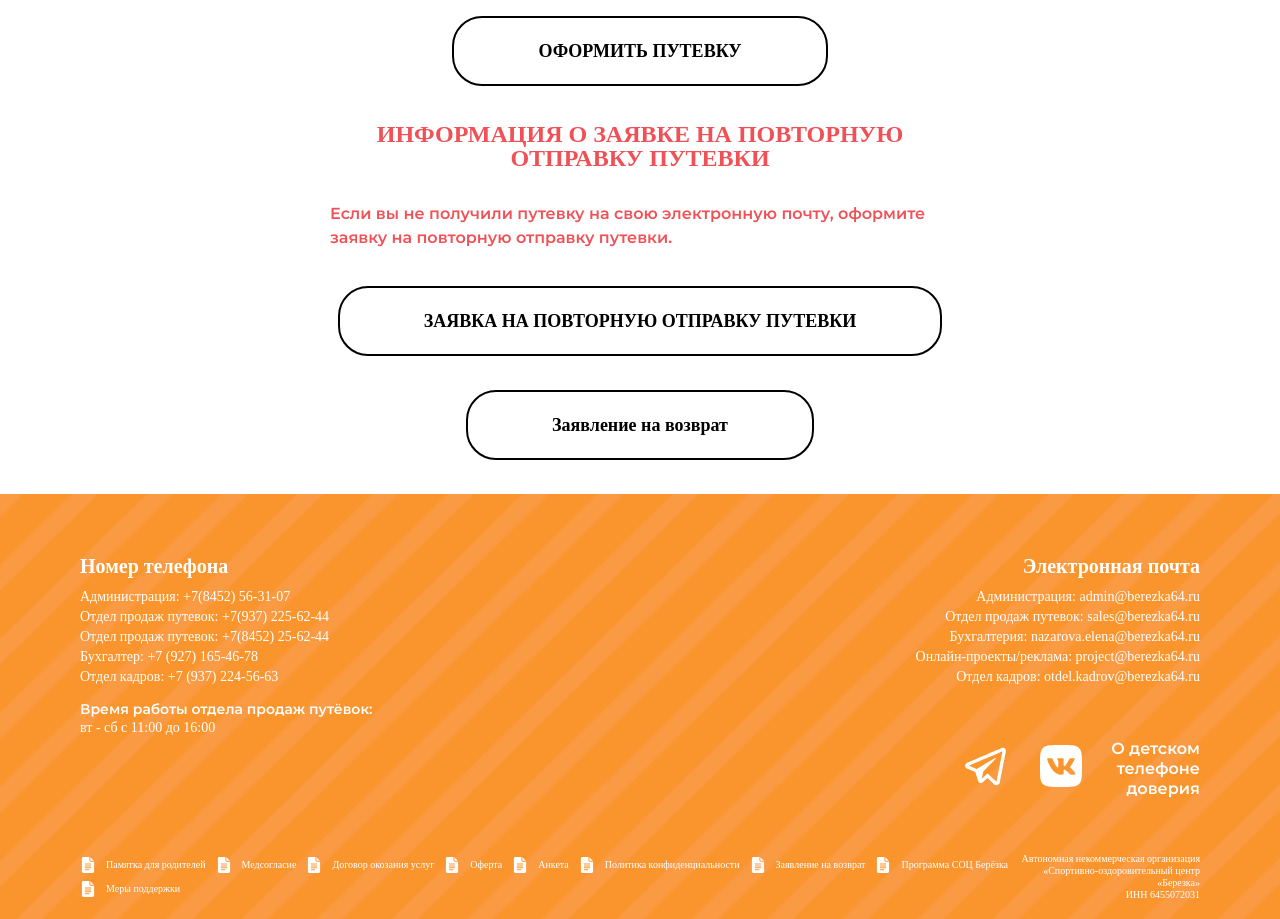
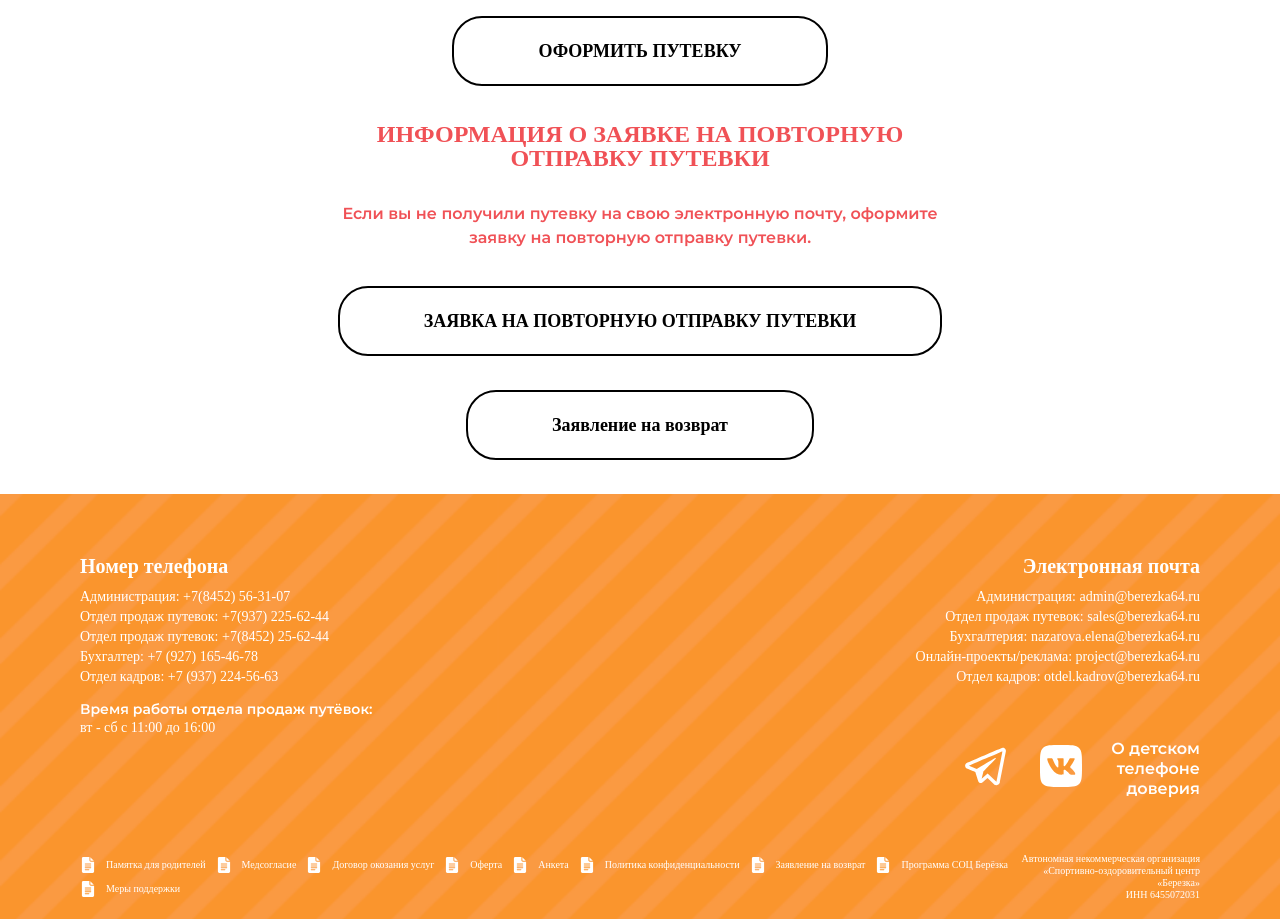
Before and after one commit to Amalthea-code/birch, a Vue app: page /cabinet in a window 1280 px wide. Shown: the part 880-1799 px from the top of the page. Built offline with nearby package versions, Linux system fonts and the light colour scheme; no server answers; sample sign-in values are in the browser's storage; a web font is replaced by a local one; what vue-the-mask would draw is missing.

Commit message:
feat: added new fix faxqwer

```diff
--- a/src/views/cabinet.vue
+++ b/src/views/cabinet.vue
@@ -162,6 +162,7 @@ import { mapActions, mapGetters, mapMutations } from 'vuex'
     }
     &__info {
       &_red {
+        text-align: center;
         color: #f05156;
       }
       &-title {
--- a/src/views/detalTrip.vue
+++ b/src/views/detalTrip.vue
@@ -95,10 +95,9 @@ import { mapActions, mapGetters } from 'vuex'
         }).then((response) => {
           return response.json()
         }).then(() => {
-          alert("Письмо успешно отправлено!");
+          alert('Письмо успешно отправлено!');
         })
       }
-
     },
     mounted () {
       this.fetchUserData().then(()=> {
```
